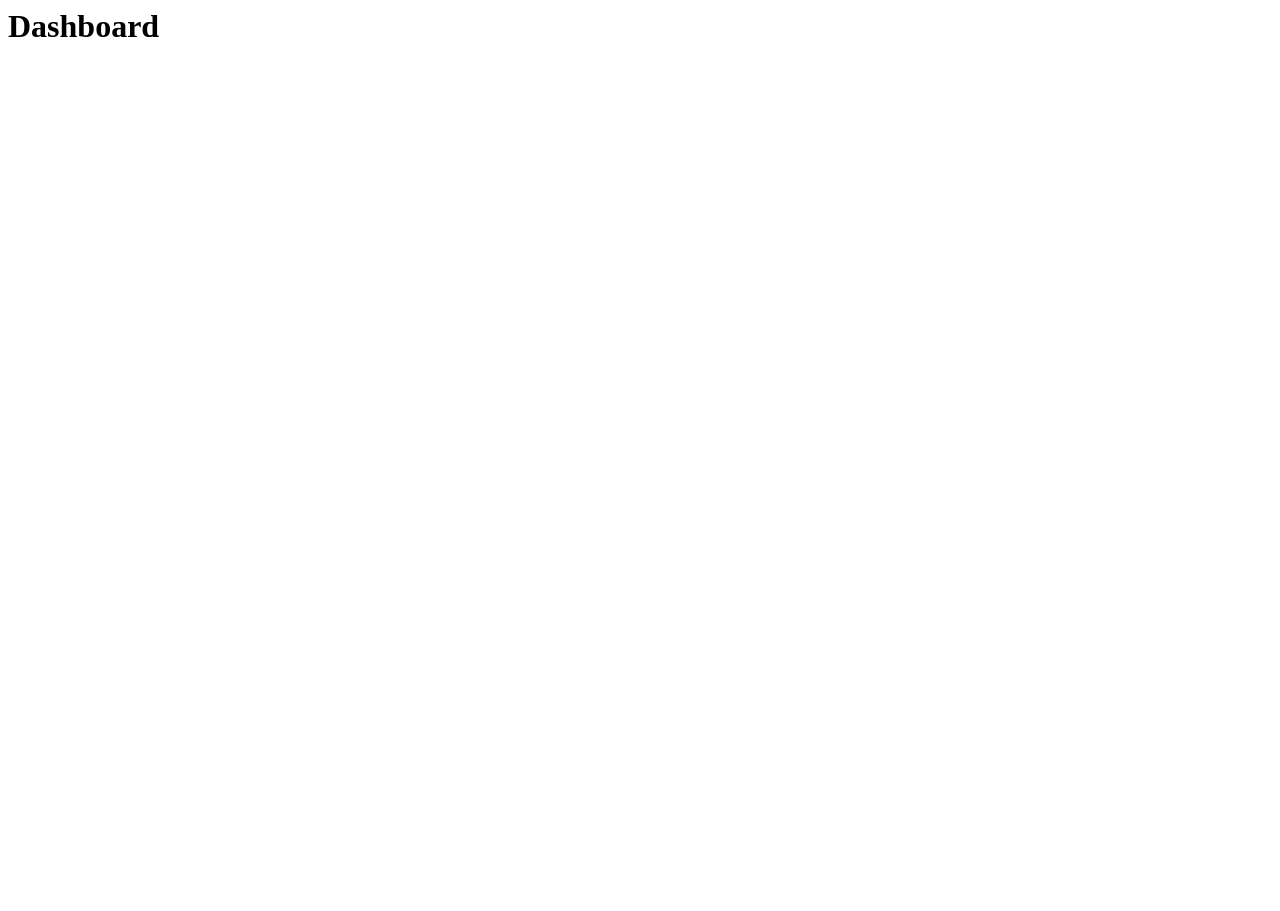
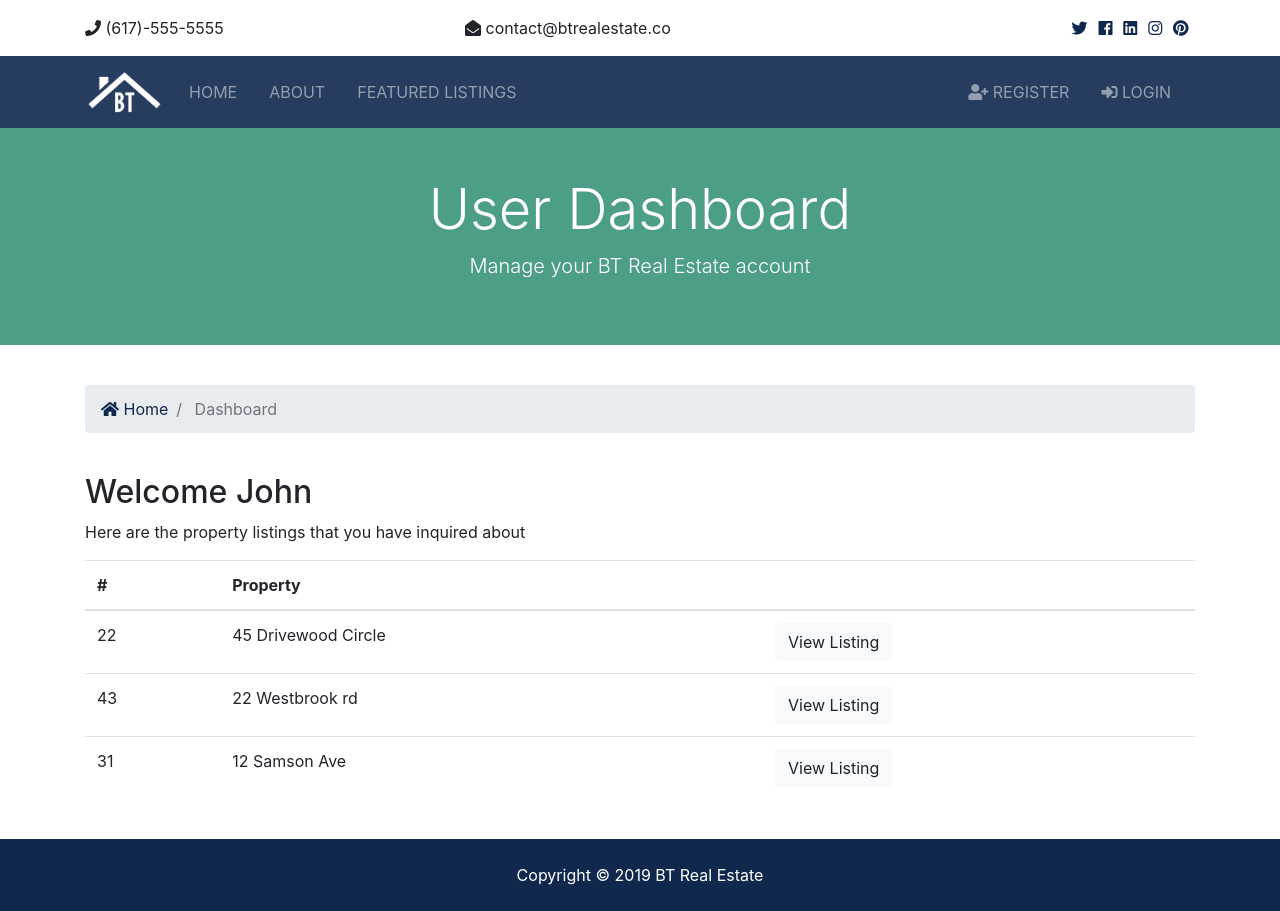
Before and after one commit to Kusjay/btre_project, a Django app: page /accounts/dashboard in a window 1280 px wide. Before the commit the page is almost empty. Before the commit the page ends 37 px from the top, so only its background shows below. Run offline with Django 3.2, Linux system fonts and the light colour scheme; some libraries are stand-ins or nearby versions.

Commit message:
Dynamic Page Titles

```diff
--- a/accounts/views.py
+++ b/accounts/views.py
@@ -40,13 +40,26 @@ def register(request):
 
 def login(request):
     if request.method == 'POST':
-        # Login User
-        return
+        username = request.POST['username']
+        password = request.POST['password']
+
+        user = auth.authenticate(username=username, password=password)
+
+        if user is not None:
+            auth.login(request, user)
+            messages.success(request, 'You are now logged in')
+            return redirect('dashboard')
+        else:
+            messages.error(request, 'Invalid credentials')
+            return redirect('login')
     else:
         return render(request, 'accounts/login.html')
 
 def logout(request):
-    return redirect('index')
+    if request.method == 'POST':
+        auth.logout(request)
+        messages.success(request, 'You are now logged out')
+        return redirect('index')
 
 def dashboard(request):
     return render(request, 'accounts/dashboard.html')
--- a/btre/static/js/main.js
+++ b/btre/static/js/main.js
@@ -3,4 +3,4 @@ document.querySelector('.year').innerHTML = date.getFullYear();
 
 setTimeout(function() {
     $('#message').fadeOut('slow');
-}, 5000);
+}, 3000);
--- a/templates/accounts/dashboard.html
+++ b/templates/accounts/dashboard.html
@@ -1 +1,77 @@
-<h1>Dashboard</h1>
+{% extends 'base.html' %}
+
+{% block title %} | User Dashboard {% endblock %}
+
+{% block content %}
+    <section id="showcase-inner" class="py-5 text-white">
+        <div class="container">
+          <div class="row text-center">
+            <div class="col-md-12">
+              <h1 class="display-4">User Dashboard</h1>
+              <p class="lead">Manage your BT Real Estate account</p>
+            </div>
+          </div>
+        </div>
+    </section>
+    <br>
+    <!-- Alert -->
+    {% include 'partials/_alerts.html' %}
+
+      <!-- Breadcrumb -->
+      <section id="bc" class="mt-3">
+        <div class="container">
+          <nav aria-label="breadcrumb">
+            <ol class="breadcrumb">
+              <li class="breadcrumb-item">
+                <a href="{% url 'index' %}">
+                  <i class="fas fa-home"></i> Home</a>
+              </li>
+              <li class="breadcrumb-item active"> Dashboard</li>
+            </ol>
+          </nav>
+        </div>
+      </section>
+
+      <section id="dashboard" class="py-4">
+        <div class="container">
+          <div class="row">
+            <div class="col-md-12">
+              <h2>Welcome John</h2>
+              <p>Here are the property listings that you have inquired about</p>
+              <table class="table">
+                <thead>
+                  <tr>
+                    <th scope="col">#</th>
+                    <th scope="col">Property</th>
+                    <th></th>
+                  </tr>
+                </thead>
+                <tbody>
+                  <tr>
+                    <td>22</td>
+                    <td>45 Drivewood Circle</td>
+                    <td>
+                      <a class="btn btn-light" href="#">View Listing</a>
+                    </td>
+                  </tr>
+                  <tr>
+                    <td>43</td>
+                    <td>22 Westbrook rd</td>
+                    <td>
+                      <a class="btn btn-light" href="#">View Listing</a>
+                    </td>
+                  </tr>
+                  <tr>
+                    <td>31</td>
+                    <td>12 Samson Ave</td>
+                    <td>
+                      <a class="btn btn-light" href="#">View Listing</a>
+                    </td>
+                  </tr>
+                </tbody>
+              </table>
+            </div>
+          </div>
+        </div>
+      </section>
+{% endblock %}
--- a/templates/accounts/login.html
+++ b/templates/accounts/login.html
@@ -1,4 +1,6 @@
 {% extends 'base.html' %}
+
+{% block title %} | Account Login {% endblock %}
 
 {% block content %}
 
--- a/templates/accounts/register.html
+++ b/templates/accounts/register.html
@@ -1,5 +1,6 @@
 {% extends 'base.html' %}
 
+{% block title %} | Register Account {% endblock %}
 
 {% block content %}
 <section id="register" class="bg-light py-5">
--- a/templates/base.html
+++ b/templates/base.html
@@ -14,7 +14,7 @@
     <link rel="stylesheet" href="{% static '/css/style.css' %}">
     <!-- Lightbox -->
     <link rel="stylesheet" href="{% static '/css/lightbox.min.css' %}">
-    <title>BT Real Estate</title>
+    <title>BT Real Estate {% block title %}{% endblock %}</title>
 </head>
 <body>
 
--- a/templates/listings/listing.html
+++ b/templates/listings/listing.html
@@ -2,7 +2,7 @@
 
 {% load humanize %}
 
-
+{% block title %} | {{ listing.title }} {% endblock %}
 
 {% block content %}
 <section id="showcase-inner" class="py-5 text-white">
--- a/templates/listings/listings.html
+++ b/templates/listings/listings.html
@@ -1,6 +1,8 @@
 {% extends 'base.html' %}
 
 {% load humanize %}
+
+{% block title %} | Browse Property Listings {% endblock %}
 
 {% block content %}
 
--- a/templates/listings/search.html
+++ b/templates/listings/search.html
@@ -2,6 +2,7 @@
 
 {% load humanize %}
 
+{% block title %} | Search Results {% endblock %}
 
 {% block content %}
 <section id="showcase-inner" class="showcase-search text-white py-5">
--- a/templates/pages/about.html
+++ b/templates/pages/about.html
@@ -1,5 +1,7 @@
 {% extends 'base.html' %}
 {% load static %}
+
+{% block title %} | About Us {% endblock %}
 
 {% block content %}
 <section id="showcase-inner" class="py-5 text-white">
--- a/templates/pages/index.html
+++ b/templates/pages/index.html
@@ -1,6 +1,8 @@
 {% extends 'base.html' %}
 
 {% load humanize %}
+
+{% block title %} | Welcome {% endblock %}
 
 {% block content %}
   <!-- Showcase -->
@@ -64,7 +66,7 @@
           </div>
         </div>
       </section>
-
+      <br>
       <!-- Alert -->
       {% include 'partials/_alerts.html' %}
 
--- a/templates/partials/_navbar.html
+++ b/templates/partials/_navbar.html
@@ -41,6 +41,27 @@
             </ul>
 
             <ul class="navbar-nav ml-auto">
+              {% if user.is_authenticated %}
+                <li
+                {% if 'dashboard' in request.path %}
+                  class="nav-item active mr-3"
+                {% else %}
+                  class="nav-item mr-3"
+                {% endif %}
+                >
+                  <a class="nav-link" href="{% url 'dashboard' %}">
+                    Welcome {{ user.username }} - Dashboard</a>
+                </li>
+                <li class="nav-item mr-3">
+                  <a href="javascript:{document.getElementById('logout').submit()}" class="nav-link">
+                    <i class="fas fa-sign-out-alt"></i> Logout
+                  </a>
+                  <form action="{% url 'logout' %}" method="POST" id="logout">
+                    {% csrf_token %}
+                    <input type="hidden">
+                  </form>
+                </li>
+              {% else %}
               <li
               {% if 'register' in request.path %}
                 class="nav-item active mr-3"
@@ -63,6 +84,7 @@
 
                   Login</a>
               </li>
+                {% endif %}
             </ul>
           </div>
         </div>
```
